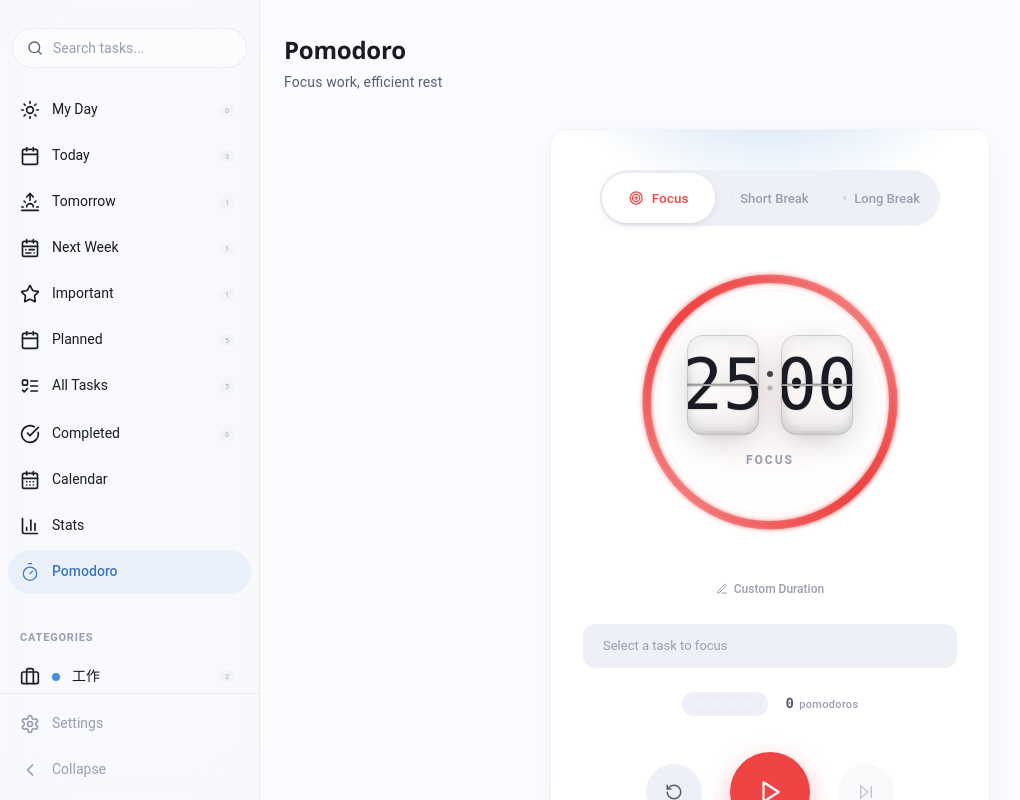
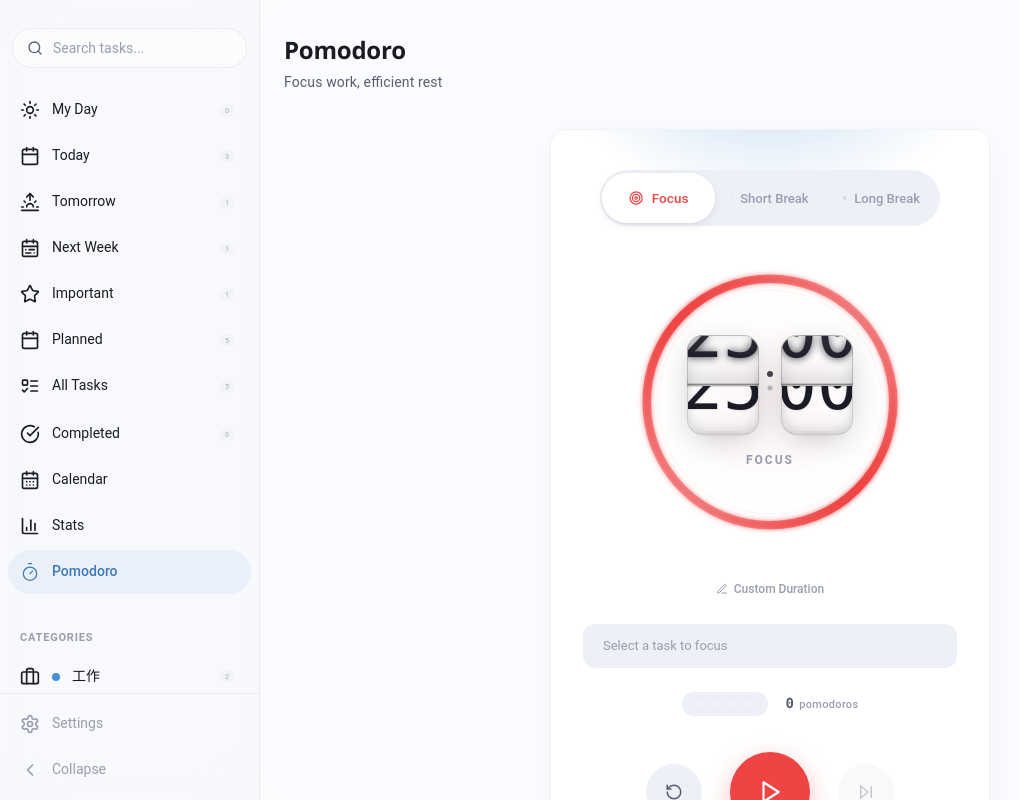
Before and after one commit to ChuyuChoyeon/choyeon-todo, a Vue app: page /#/pomodoro in a window 1280 px wide. Shown: the whole page, without its empty margins (0-1020 px from the left). Built offline with nearby package versions, Linux system fonts and the light colour scheme.

Commit message:
fix: 完全重写翻转卡片组件 - 参考掘金翻页时钟实现

```diff
--- a/src/components/FlipCard.vue
+++ b/src/components/FlipCard.vue
@@ -1,19 +1,17 @@
 <template>
-  <div class="flip-card" :class="{ flipping: isFlipping }">
+  <div class="flip-card" :class="{ flip: isFlipping }" :data-value="displayValue">
     <div class="flip-card-inner">
-      <div class="flip-card-top">
-        <span>{{ isFlipping ? previousValue : displayValue }}</span>
+      <div class="flip-card-card1">
+        <span>{{ nextValue }}</span>
       </div>
-      <div class="flip-card-bottom">
+      <div class="flip-card-card2">
+        <span>{{ nextValue }}</span>
+      </div>
+      <div class="flip-card-card3">
         <span>{{ displayValue }}</span>
       </div>
-      <div class="flip-card-back">
-        <div class="flip-card-back-top">
-          <span>{{ displayValue }}</span>
-        </div>
-        <div class="flip-card-back-bottom">
-          <span>{{ isFlipping ? previousValue : displayValue }}</span>
-        </div>
+      <div class="flip-card-card4">
+        <span>{{ displayValue }}</span>
       </div>
     </div>
     <div class="flip-card-shadow"></div>
@@ -32,30 +30,27 @@ const props = defineProps({
 })
 
 const displayValue = ref(props.value)
-const previousValue = ref(props.value)
+const nextValue = ref(props.value)
 const isFlipping = ref(false)
 
 watch(
   () => props.value,
   (newVal, oldVal) => {
     if (newVal !== oldVal) {
-      previousValue.value = oldVal
+      nextValue.value = newVal
       isFlipping.value = true
 
       setTimeout(() => {
         displayValue.value = newVal
-      }, 300)
-
-      setTimeout(() => {
         isFlipping.value = false
-        previousValue.value = newVal
-      }, 600)
+      }, 400)
     }
   }
 )
 
 onMounted(() => {
   displayValue.value = props.value
+  nextValue.value = props.value
 })
 </script>
 
@@ -75,8 +70,23 @@ onMounted(() => {
   height: 100%;
 }
 
-.flip-card-top,
-.flip-card-bottom {
+.flip-card-inner::before {
+  content: '';
+  position: absolute;
+  top: 50%;
+  left: 0;
+  right: 0;
+  height: 3px;
+  background: rgba(0, 0, 0, 0.25);
+  transform: translateY(-50%);
+  z-index: 10;
+  pointer-events: none;
+}
+
+.flip-card-card1,
+.flip-card-card2,
+.flip-card-card3,
+.flip-card-card4 {
   position: absolute;
   width: 100%;
   height: 50%;
@@ -92,156 +102,88 @@ onMounted(() => {
   backface-visibility: hidden;
 }
 
-.flip-card-top {
+.flip-card-card1 {
   top: 0;
   border-radius: 16px 16px 0 0;
   border-bottom: 1px solid rgba(0, 0, 0, 0.18);
-  transform-origin: bottom center;
+  z-index: 1;
 }
 
-.flip-card-bottom {
-  bottom: 0;
+.flip-card-card2 {
+  top: 50%;
   border-radius: 0 0 16px 16px;
   border-top: 1px solid rgba(255, 255, 255, 0.08);
-  transform-origin: top center;
+  transform-origin: center top;
+  transform: rotateX(180deg);
+  z-index: 2;
 }
 
-.flip-card-top span,
-.flip-card-bottom span {
+.flip-card-card3 {
+  top: 0;
+  border-radius: 16px 16px 0 0;
+  border-bottom: 1px solid rgba(0, 0, 0, 0.18);
+  transform-origin: center bottom;
+  z-index: 3;
+}
+
+.flip-card-card4 {
+  top: 50%;
+  border-radius: 0 0 16px 16px;
+  border-top: 1px solid rgba(255, 255, 255, 0.08);
+  z-index: 1;
+}
+
+.flip-card-card1 span,
+.flip-card-card3 span {
   display: flex;
-  align-items: center;
+  align-items: flex-end;
   justify-content: center;
   width: 100%;
-  height: 200%;
+  height: 100%;
   font-size: 68px;
   font-weight: 200;
   color: var(--color-text-primary);
-  line-height: 1;
+  line-height: 100px;
   text-shadow: 0 1px 2px rgba(0, 0, 0, 0.1);
 }
 
-.flip-card-top span {
-  transform: translateY(0);
-}
-
-.flip-card-bottom span {
-  transform: translateY(-50%);
-}
-
-.flip-card-back {
-  position: absolute;
-  top: 0;
-  left: 0;
+.flip-card-card2 span,
+.flip-card-card4 span {
+  display: flex;
+  align-items: flex-start;
+  justify-content: center;
   width: 100%;
   height: 100%;
-  pointer-events: none;
-}
-
-.flip-card-back-top,
-.flip-card-back-bottom {
-  position: absolute;
-  width: 100%;
-  height: 50%;
-  overflow: hidden;
-  background: linear-gradient(
-    180deg,
-    rgba(255, 255, 255, 0.08) 0%,
-    rgba(255, 255, 255, 0.02) 50%,
-    rgba(0, 0, 0, 0.08) 100%
-  );
-  border: 1px solid rgba(0, 0, 0, 0.1);
-  backface-visibility: hidden;
-}
-
-.flip-card-back-top {
-  top: 0;
-  border-radius: 16px 16px 0 0;
-  border-bottom: 1px solid rgba(0, 0, 0, 0.2);
-  transform-origin: bottom center;
-  transform: rotateX(90deg);
-}
-
-.flip-card-back-bottom {
-  bottom: 0;
-  border-radius: 0 0 16px 16px;
-  border-top: 1px solid rgba(255, 255, 255, 0.06);
-  transform-origin: top center;
-  transform: rotateX(-90deg);
-}
-
-.flip-card-back-top span,
-.flip-card-back-bottom span {
-  display: flex;
-  align-items: center;
-  justify-content: center;
-  width: 100%;
-  height: 200%;
   font-size: 68px;
   font-weight: 200;
   color: var(--color-text-primary);
-  line-height: 1;
+  line-height: 0;
   text-shadow: 0 1px 2px rgba(0, 0, 0, 0.1);
 }
 
-.flip-card-back-top span {
-  transform: translateY(0);
+.flip-card.flip .flip-card-card2 {
+  animation: flipCard2 0.4s ease-in-out forwards;
 }
 
-.flip-card-back-bottom span {
-  transform: translateY(-50%);
+.flip-card.flip .flip-card-card3 {
+  animation: flipCard3 0.4s ease-in-out forwards;
 }
 
-.flip-card.flipping .flip-card-top {
-  animation: flipTopFront 0.6s cubic-bezier(0.68, -0.55, 0.265, 1.55) forwards;
-}
-
-.flip-card.flipping .flip-card-bottom {
-  animation: flipBottomFront 0.6s cubic-bezier(0.68, -0.55, 0.265, 1.55) forwards;
-  animation-delay: 0.15s;
-}
-
-.flip-card.flipping .flip-card-back-top {
-  animation: flipTopBack 0.6s cubic-bezier(0.68, -0.55, 0.265, 1.55) forwards;
-  animation-delay: 0.15s;
-}
-
-.flip-card.flipping .flip-card-back-bottom {
-  animation: flipBottomBack 0.6s cubic-bezier(0.68, -0.55, 0.265, 1.55) forwards;
-}
-
-@keyframes flipTopFront {
+@keyframes flipCard2 {
   0% {
-    transform: rotateX(0deg);
-  }
-  100% {
-    transform: rotateX(-90deg);
-  }
-}
-
-@keyframes flipBottomFront {
-  0% {
-    transform: rotateX(0deg);
-  }
-  100% {
-    transform: rotateX(90deg);
-  }
-}
-
-@keyframes flipTopBack {
-  0% {
-    transform: rotateX(90deg);
+    transform: rotateX(180deg);
   }
   100% {
     transform: rotateX(0deg);
   }
 }
 
-@keyframes flipBottomBack {
+@keyframes flipCard3 {
   0% {
-    transform: rotateX(-90deg);
+    transform: rotateX(0deg);
   }
   100% {
-    transform: rotateX(0deg);
+    transform: rotateX(-180deg);
   }
 }
 
@@ -272,47 +214,22 @@ onMounted(() => {
   z-index: 10;
 }
 
-.flip-card-inner::before {
-  content: '';
-  position: absolute;
-  top: 50%;
-  left: 0;
-  right: 0;
-  height: 3px;
-  background: rgba(0, 0, 0, 0.25);
-  transform: translateY(-50%);
-  z-index: 2;
-  pointer-events: none;
-}
-
-.flip-card-inner::after {
-  content: '';
-  position: absolute;
-  top: 0;
-  left: 0;
-  right: 0;
-  bottom: 0;
-  background: linear-gradient(
-    180deg,
-    rgba(0, 0, 0, 0.03) 0%,
-    transparent 40%,
-    rgba(0, 0, 0, 0.03) 100%
-  );
-  border-radius: 16px;
-  pointer-events: none;
-}
-
 @media (max-width: 768px) {
   .flip-card {
     width: 56px;
     height: 80px;
   }
 
-  .flip-card-top span,
-  .flip-card-bottom span,
-  .flip-card-back-top span,
-  .flip-card-back-bottom span {
+  .flip-card-card1 span,
+  .flip-card-card2 span,
+  .flip-card-card3 span,
+  .flip-card-card4 span {
     font-size: 52px;
+  }
+
+  .flip-card-card1 span,
+  .flip-card-card3 span {
+    line-height: 80px;
   }
 }
 
@@ -322,11 +239,16 @@ onMounted(() => {
     height: 68px;
   }
 
-  .flip-card-top span,
-  .flip-card-bottom span,
-  .flip-card-back-top span,
-  .flip-card-back-bottom span {
+  .flip-card-card1 span,
+  .flip-card-card2 span,
+  .flip-card-card3 span,
+  .flip-card-card4 span {
     font-size: 44px;
+  }
+
+  .flip-card-card1 span,
+  .flip-card-card3 span {
+    line-height: 68px;
   }
 }
 
@@ -336,19 +258,22 @@ onMounted(() => {
     height: 60px;
   }
 
-  .flip-card-top span,
-  .flip-card-bottom span,
-  .flip-card-back-top span,
-  .flip-card-back-bottom span {
+  .flip-card-card1 span,
+  .flip-card-card2 span,
+  .flip-card-card3 span,
+  .flip-card-card4 span {
     font-size: 38px;
+  }
+
+  .flip-card-card1 span,
+  .flip-card-card3 span {
+    line-height: 60px;
   }
 }
 
 @media (prefers-reduced-motion: reduce) {
-  .flip-card.flipping .flip-card-top,
-  .flip-card.flipping .flip-card-bottom,
-  .flip-card.flipping .flip-card-back-top,
-  .flip-card.flipping .flip-card-back-bottom {
+  .flip-card.flip .flip-card-card2,
+  .flip-card.flip .flip-card-card3 {
     animation: none !important;
   }
 }
```
